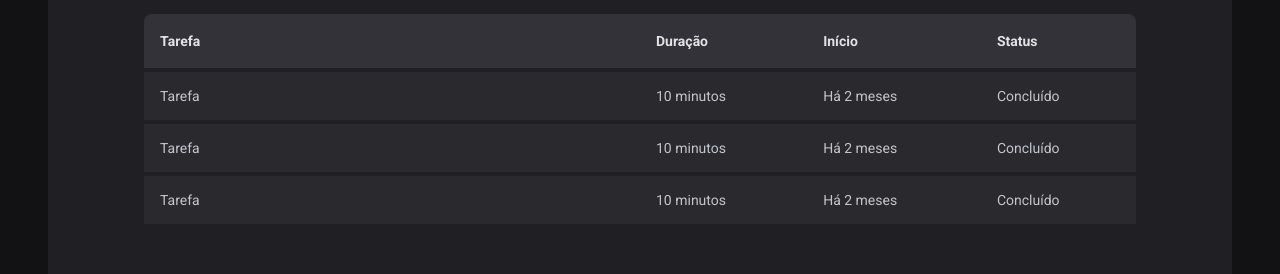
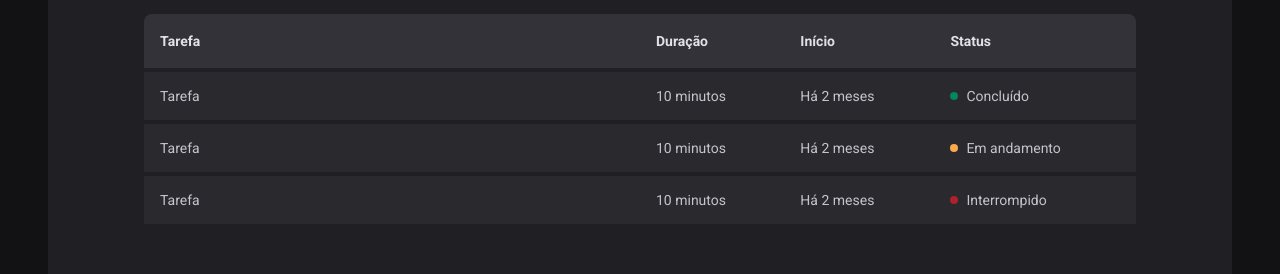
Before and after one commit to Olliveer/ignite-timer, a React (Vite) app: page /history in a window 1280 px wide. Shown: the part 294-568 px from the top of the page. Built offline with nearby package versions, Linux system fonts and the light colour scheme.

Commit message:
initial history list and status component

```diff
--- a/src/pages/History/index.tsx
+++ b/src/pages/History/index.tsx
@@ -1,4 +1,4 @@
-import { HistoryContainer, HistoryList } from './styles';
+import { HistoryContainer, HistoryList, Status } from './styles';
 
 export function History() {
   return (
@@ -20,20 +20,26 @@
               <td>Tarefa</td>
               <td>10 minutos</td>
               <td>Há 2 meses</td>
-              <td>Concluído</td>
+              <td>
+                <Status statusColor="green">Concluído</Status>
+              </td>
             </tr>
 
             <tr>
               <td>Tarefa</td>
               <td>10 minutos</td>
               <td>Há 2 meses</td>
-              <td>Concluído</td>
+              <td>
+                <Status statusColor="yellow">Em andamento</Status>
+              </td>
             </tr>
             <tr>
               <td>Tarefa</td>
               <td>10 minutos</td>
               <td>Há 2 meses</td>
-              <td>Concluído</td>
+              <td>
+                <Status statusColor="red">Interrompido</Status>
+              </td>
             </tr>
           </tbody>
         </table>
--- a/src/pages/History/styles.ts
+++ b/src/pages/History/styles.ts
@@ -49,3 +49,27 @@
     }
   }
 `;
+
+const STATUS_COLORS = {
+  yellow: 'yellow-500',
+  green: 'green-500',
+  red: 'red-500',
+} as const;
+
+interface StatusProps {
+  statusColor: keyof typeof STATUS_COLORS;
+}
+
+export const Status = styled.span<StatusProps>`
+  display: flex;
+  align-items: center;
+  gap: 0.5rem;
+
+  &::before {
+    content: '';
+    width: 0.5rem;
+    height: 0.5rem;
+    border-radius: 50%;
+    background: ${(props) => props.theme[STATUS_COLORS[props.statusColor]]};
+  }
+`;
```
